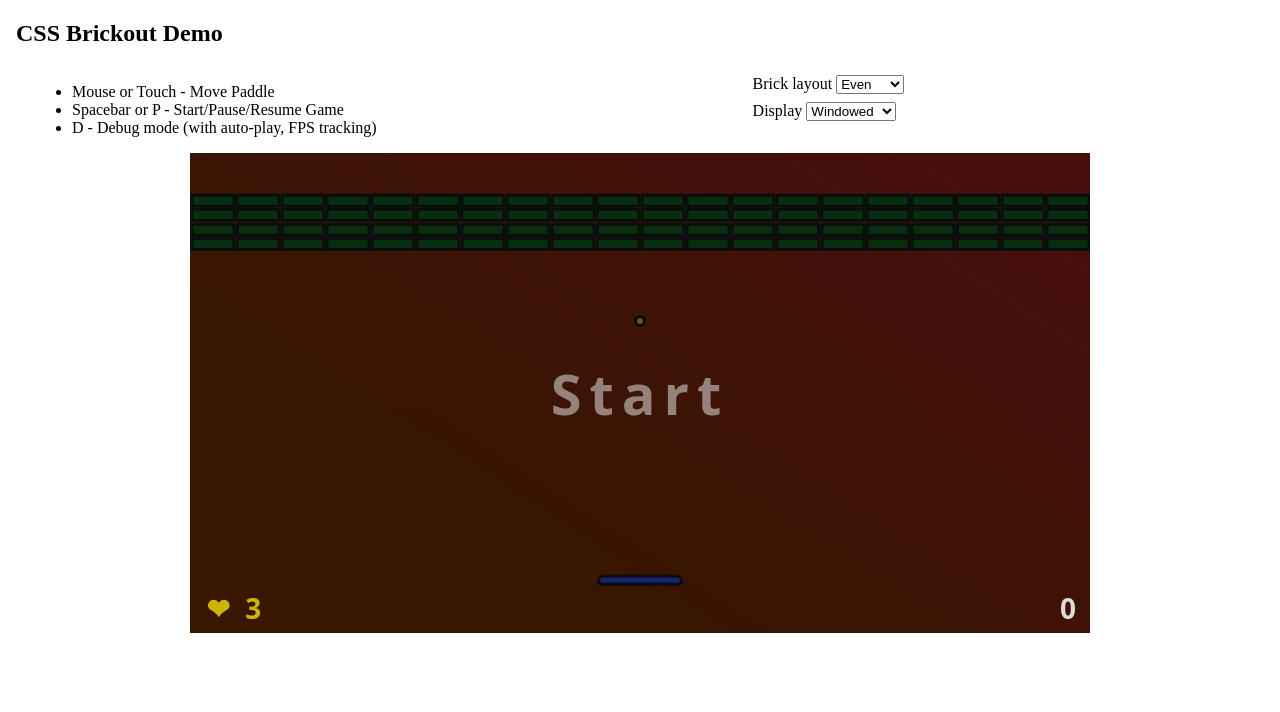
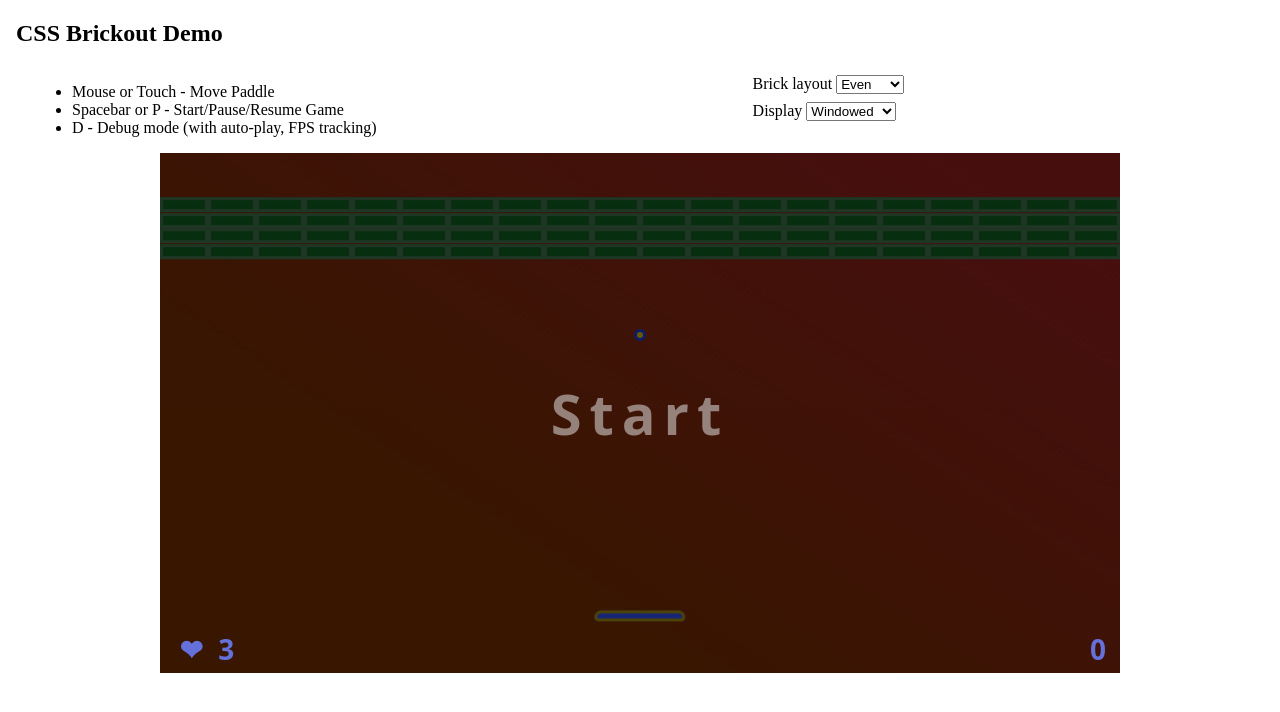
Before and after one commit to MaximeIJ/css-brickout, a website built with Vite: page index.html in a window 1280 px wide. Built offline with nearby package versions, Linux system fonts and the light colour scheme.

Commit message:
feat(theming): HUD theming and better variable names

```diff
--- a/index.html
+++ b/index.html
@@ -25,15 +25,18 @@
     <style>
       :root {
         /* Random theme :/ */
-        --cb-ball-bg: hsl(53, 96%, 43%);
-        --cb-light: hsl(0, 0%, 90%);
-        --cb-dark: hsl(0, 0%, 10%);
+        --game-bg: linear-gradient(213deg, hsl(0, 66%, 36%) 10%, hsl(23, 97%, 24%) 70%);
 
-        --cb-paddle-bg: hsl(231, 96%, 59%);
-        --cb-brick-bg: hsl(133, 77%, 22%);
+        --ball-bg: hsl(53, 96%, 43%);
+        --paddle-bg: hsl(231, 96%, 59%);
+        --brick-bg: hsl(133, 77%, 22%);
 
-        --cb-bg: hsl(23, 97%, 24%);
-        --cb-bg2: hsl(0, 66%, 36%);
+        --paddle-border: hsl(53, 76%, 36%);
+        --ball-border: hsl(231, 76%, 49%);
+        --brick-border: hsl(133, 5%, 50%, 50%);
+
+        --text: hsl(0, 0%, 90%);
+        --hud-text: hsl(231, 100%, 71%, 90%);
       }
       html {
         color-scheme: dark light;
@@ -64,8 +67,8 @@
         margin: 0.5rem 0;
       }
       #demo-screen.windowed {
-        width: min(900px, 90vw);
-        height: min(600px, 60vh);
+        width: min(960px, 90vw);
+        height: min(650px, 65vh);
         margin: 0 auto;
       }
       #demo-screen.fullscreen {
--- a/src/style.css
+++ b/src/style.css
@@ -1,16 +1,8 @@
 #game {
   /* Default theme */
-  --light: var(--cb-light, hsl(0, 0%, 90%));
   --dark: var(--cb-dark, hsl(0, 0%, 20%));
 
-  --ball-bg: var(--cb-ball-bg, hsl(0, 0%, 90%));
-  --paddle-bg: var(--cb-paddle-bg, hsl(0, 0%, 90%));
-  --brick-bg: var(--cb-brick-bg, hsl(0, 0%, 90%));
-
-  --bg: var(--cb-bg, hsl(0, 0%, 45%));
-  --bg2: var(--cb-bg2, hsl(0, 0%, 60%));
-
-  background: linear-gradient(213deg, var(--bg2) 10%, var(--bg) 70%);
+  background: var(--game-bg, hsl(0, 0%, 45%));
   height: 100%;
   width: 100%;
   position: relative;
@@ -19,16 +11,16 @@
   font-size: 1.75rem;
   font-family: system-ui;
   font-weight: bold;
-  color: var(--light);
+  color: var(--text, hsl(0, 0%, 90%));
 }
 
 /* Ball */
 
 .ball {
-  height: var(--diameter, 2.5vh);
-  width: var(--diameter, 2.5vh);
-  background: var(--ball-bg);
-  border: var(--dark) solid 3px;
+  height: var(--diameter, 10px);
+  width: var(--diameter, 10px);
+  background: var(--ball-bg, hsl(0, 0%, 90%));
+  border: var(--ball-border, hsl(0, 0%, 20%)) solid 3px;
   border-radius: 50%;
   position: absolute;
   top: 0;
@@ -38,7 +30,7 @@
 }
 
 .ball--destroyed {
-  background: var(--bg);
+  background: transparent;
   border-width: 0;
   height: 15%;
   width: 15%;
@@ -49,8 +41,8 @@
 /* Paddle */
 
 .paddle {
-  background: var(--paddle-bg);
-  border: var(--dark) solid 3px;
+  background: var(--paddle-bg, hsl(0, 0%, 90%));
+  border: var(--paddle-border, hsl(0, 0%, 20%)) solid 3px;
   position: absolute;
   top: 0;
   left: 0;
@@ -62,16 +54,16 @@
 /* Bricks */
 
 .brick {
-  background: var(--brick-bg);
+  background: var(--brick-bg, hsl(0, 0%, 90%));
+  border: var(--brick-border, hsl(0, 0%, 20%)) solid 3px;
   position: absolute;
-  border: var(--dark) solid 3px;
   box-sizing: border-box;
   top: 0;
   left: 0;
 }
 
 .brick--destroyed {
-  background: var(--bg);
+  background: transparent;
   border-width: 0;
   opacity: 0;
   transition: border-width 250ms ease-out, opacity 200ms ease-in-out 100ms, background 120ms ease-in;
@@ -82,8 +74,7 @@
 #debug {
   height: fit-content;
   width: fit-content;
-  background: var(--dark);
-  color: var(--light);
+  background: #0008;
   padding: 0.5%;
   font-size: 1.5rem;
   border-radius: 5%;
@@ -106,10 +97,7 @@
   -webkit-text-stroke: 0;
   z-index: 1;
   opacity: 0.95;
-}
-
-#lives {
-  color: var(--ball-bg);
+  color: var(--hud-text, hsl(0, 0%, 90%));
 }
 
 /* Pause */
@@ -124,7 +112,6 @@
   font-size: 3.5rem;
   font-family: system-ui;
   font-weight: bold;
-  color: var(--light);
   background: #0008;
   letter-spacing: .5rem;
   cursor: default;
```
